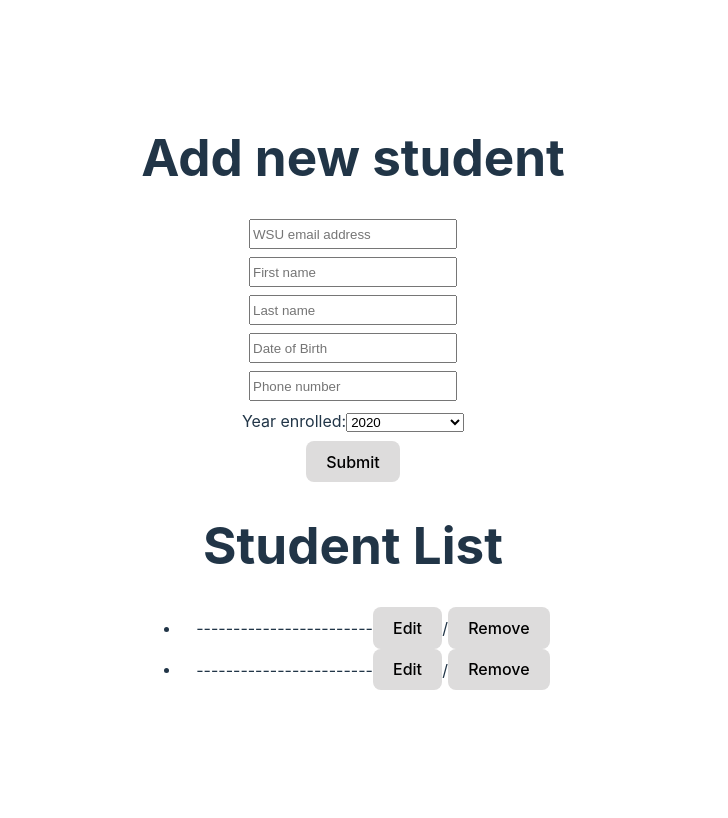
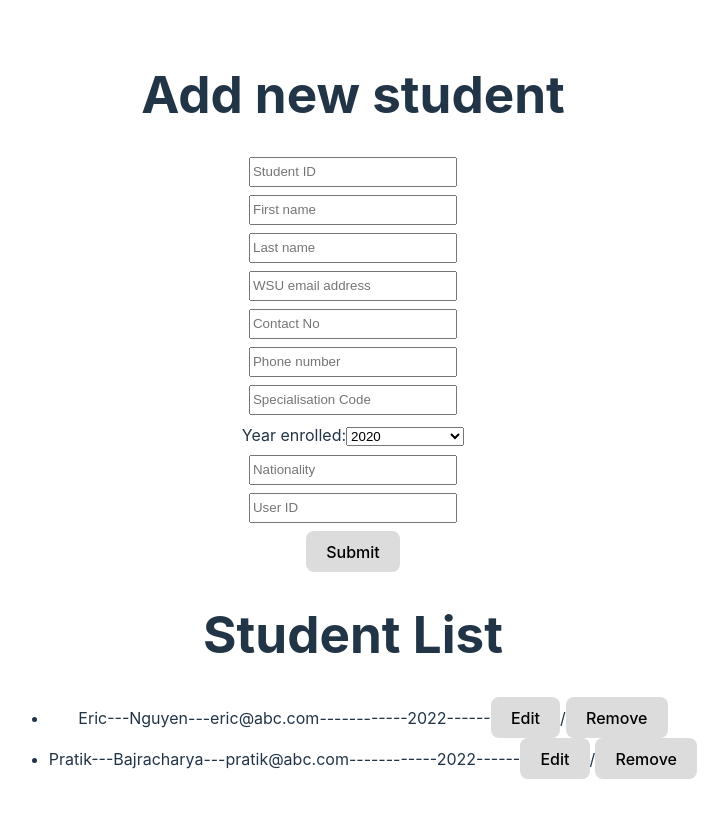
Before and after one commit to ericmnguyen/wpmid_crud, a React (Vite) app: page / in a window 1280 px wide. Shown: the top 818 px of the page, without its empty margins (287-1015 px from the left). Built offline with nearby package versions, Linux system fonts and the light colour scheme; no server answers.

Commit message:
map data

```diff
--- a/src/components/student/AddStudent.jsx
+++ b/src/components/student/AddStudent.jsx
@@ -16,7 +16,17 @@ const AddStudent = ({
   const handleSubmit = (e) => {
     e.preventDefault();
     dispatch(addStudent(inputs))
-    setInputs({email: '', fname: '', lname: '', dob: '', phone: '', year: 'none'});
+    setInputs({
+      studentId: '',
+      firstName: '',
+      lastName: '',
+      email: '',
+      contactNo: '',
+      courseCode: '',
+      year: 'none',
+      nationality: '',
+      userId: '',
+    });
   }
 
   return (
@@ -24,6 +34,30 @@ const AddStudent = ({
       <h1>Add new student</h1>
       <form onSubmit={handleSubmit}>
       <div className='field'>
+          <input
+            name='studentId'
+            placeholder='Student ID'
+            onChange={handleChange}
+            value={inputs.studentId}
+          />
+        </div>
+        <div className='field'>
+          <input
+            name='firstName'
+            placeholder='First name'
+            onChange={handleChange}
+            value={inputs.firstName}
+          />
+        </div>
+        <div className='field'>
+          <input
+            name='lastName'
+            placeholder='Last name'
+            onChange={handleChange}
+            value={inputs.lastName}
+          />
+        </div>
+        <div className='field'>
           <input
             name='email'
             placeholder='WSU email address'
@@ -33,34 +67,26 @@ const AddStudent = ({
         </div>
         <div className='field'>
           <input
-            name='fname'
-            placeholder='First name'
+            name='contactNo'
+            placeholder='Contact No'
             onChange={handleChange}
-            value={inputs.fname}
+            value={inputs.contactNo}
           />
         </div>
         <div className='field'>
           <input
-            name='lname'
-            placeholder='Last name'
+            name='courseCode'
+            placeholder='Phone number'
             onChange={handleChange}
-            value={inputs.lname}
+            value={inputs.courseCode}
           />
         </div>
         <div className='field'>
           <input
-            name='dob'
-            placeholder='Date of Birth'
+            name='specialisationCode'
+            placeholder='Specialisation Code'
             onChange={handleChange}
-            value={inputs.dob}
-          />
-        </div>
-        <div className='field'>
-          <input
-            name='phone'
-            placeholder='Phone number'
-            onChange={handleChange}
-            value={inputs.phone}
+            value={inputs.specialisationCode}
           />
         </div>
         <div className='field'>
@@ -74,6 +100,22 @@ const AddStudent = ({
           </select>
         </div>
         <div className='field'>
+          <input
+            name='nationality'
+            placeholder='Nationality'
+            onChange={handleChange}
+            value={inputs.nationality}
+          />
+        </div>
+        <div className='field'>
+          <input
+            name='userId'
+            placeholder='User ID'
+            onChange={handleChange}
+            value={inputs.userId}
+          />
+        </div>
+        <div className='field'>
           <button type='submit'>Submit</button>
         </div>
       </form>
--- a/src/components/student/StudentList.jsx
+++ b/src/components/student/StudentList.jsx
@@ -38,15 +38,15 @@ const StudentList = ({
       <h1>Student List</h1>
       <ul>
         {studentList.map(item =>
-          <li key={item.StudentId}>
-            {item.FirstName}---
-            {item.LastName}---
-            {item.EmailAddress}---
-            {item.ContactNo}---
-            {item.CourseCode}---
-            {item.SpecialisationCode}---
-            {item.YearEnrolled}---
-            {item.Nationality}---
+          <li key={item.studentId}>
+            {item.firstName}---
+            {item.lastName}---
+            {item.email}---
+            {item.contactNo}---
+            {item.courseCode}---
+            {item.specialisationCode}---
+            {item.year}---
+            {item.nationality}---
             <button onClick={() => handleEditItem(item)}>Edit</button>/
             <button onClick={() => handleRemoveItem(item.email)}>Remove</button>
           </li>)}
--- a/src/features/student/studentSlice.js
+++ b/src/features/student/studentSlice.js
@@ -28,27 +28,33 @@ export const studentSlice = createSlice({
   reducers: {
     getStudents: (state, action) => {
       const { payload } = action;
-      state.studentList = [...payload];
+      const convertedData = payload.map(item => {
+        return {
+          studentId: item.StudentId,
+          firstName: item.FirstName,
+          lastName: item.LastName,
+          email: item.EmailAddress,
+          courseCode: item.CourseCode,
+          contactNo: item.ContactNo,
+          nationality: item.Nationality,
+          specialisationCode: item.SpecialisationCode,
+          year: item.YearEnrolled,
+          userId: item.UserId
+        }
+      })
+      state.studentList = [...convertedData];
     },
     // Handle adding new student to the student list
     addStudent: (state, action) => {
       const { payload } = action;
-      const newStudent = {
-        email: payload.email,
-        firstName: payload.fname,
-        lastName: payload.lname,
-        dob: payload.dob,
-        phone: payload.phone,
-        year: payload.year
-      };
       // Check if the student already existed
-      const studentIndex = state.studentList.findIndex(item => item.email === payload.email);
+      const studentIndex = state.studentList.findIndex(item => item.studentId === payload.studentId);
       if (studentIndex > -1) {
         // handle edit an existing student
-        state.studentList[studentIndex] = newStudent;
+        state.studentList[studentIndex] = payload;
       } else {
         // handle create a new student
-        state.studentList = [...state.studentList, newStudent];
+        state.studentList = [...state.studentList, payload];
       }
     },
     editStudent: (state, action) => {
```
